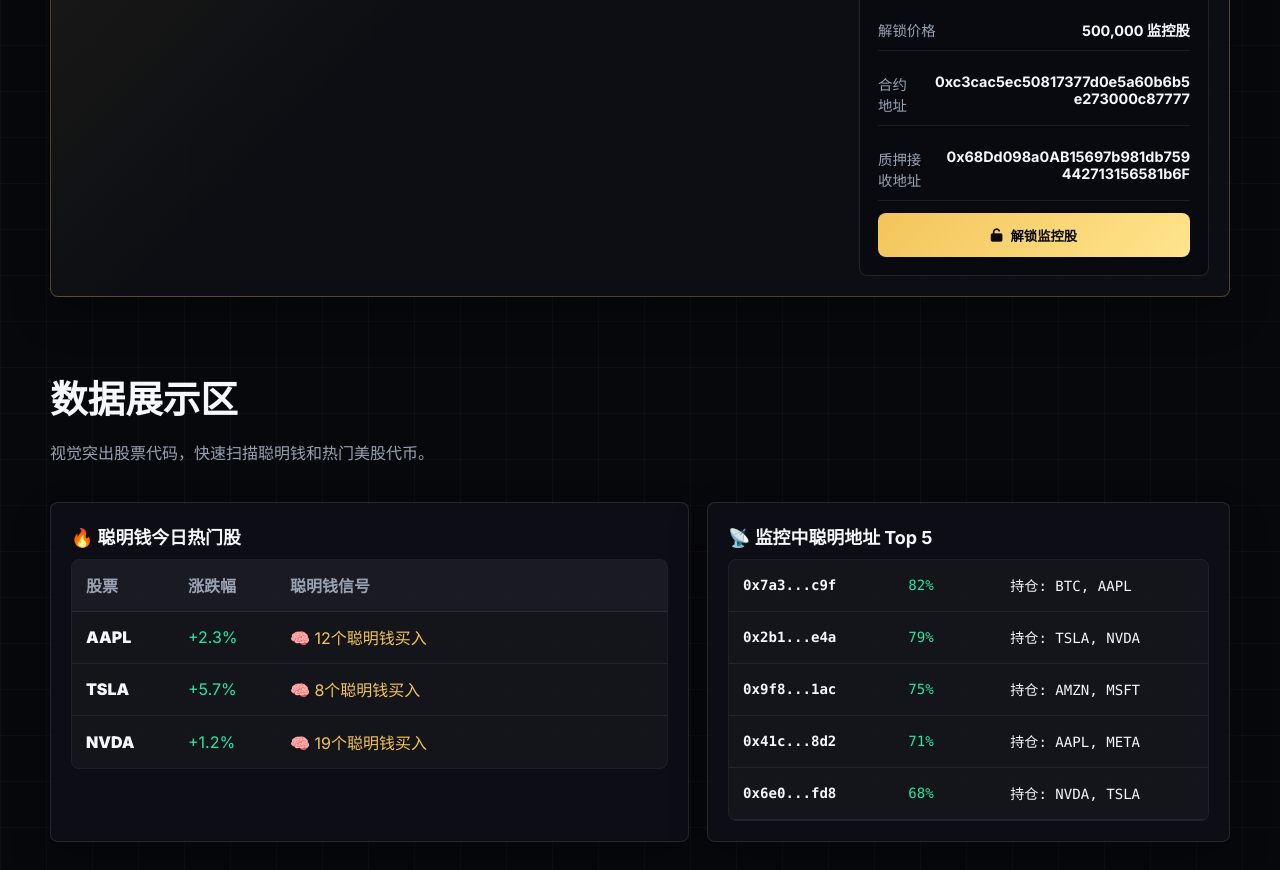
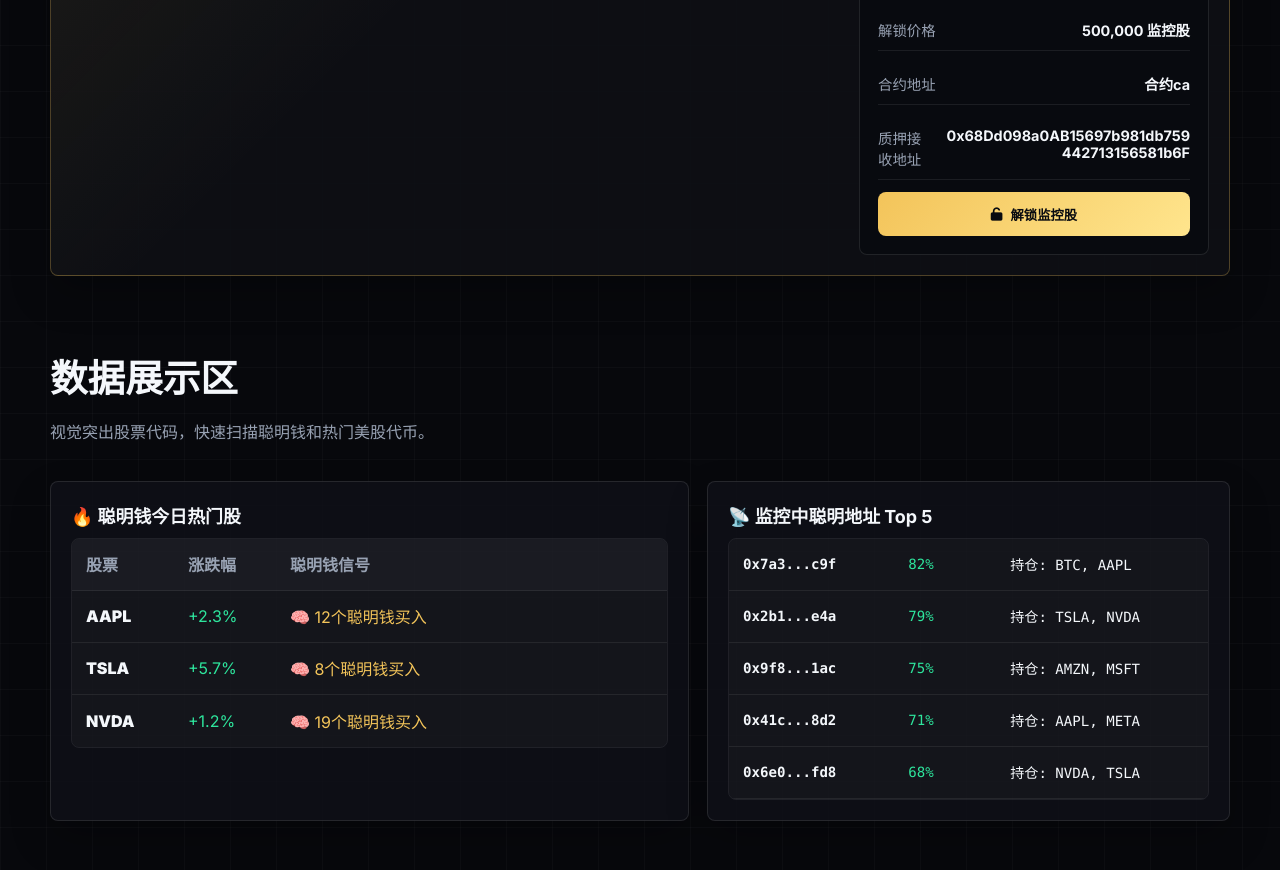
Before and after one commit to jbhbsc/monitor-flap, a plain HTML site: page monitor-stock-dapp/index.html in a window 1280 px wide. Shown: the part 2025-2895 px from the top of the page. Drawn offline with Linux system fonts and the light colour scheme.

Commit message:
Update index.html

```diff
--- a/monitor-stock-dapp/index.html
+++ b/monitor-stock-dapp/index.html
@@ -789,7 +789,7 @@
 
   <script>
     const BSC_CHAIN_ID = "0x38";
-    const MONITOR_TOKEN_ADDRESS = "0xc3cac5ec50817377d0e5a60b6b5e273000c87777";
+    const MONITOR_TOKEN_ADDRESS = "合约ca";
     const TREASURY_ADDRESS = "0x68Dd098a0AB15697b981db759442713156581b6F";
     const UNLOCK_PRICE = 500000;
     const ERC20_ABI = [
```
